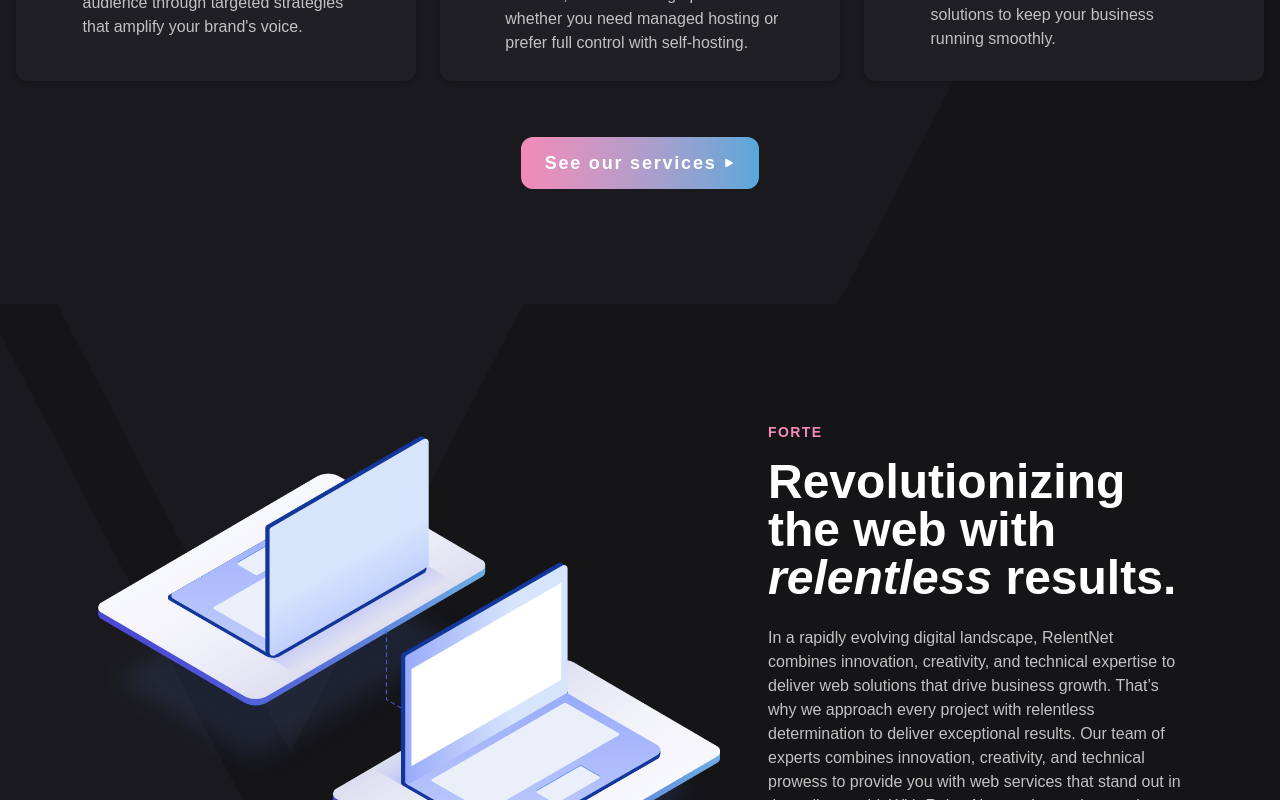
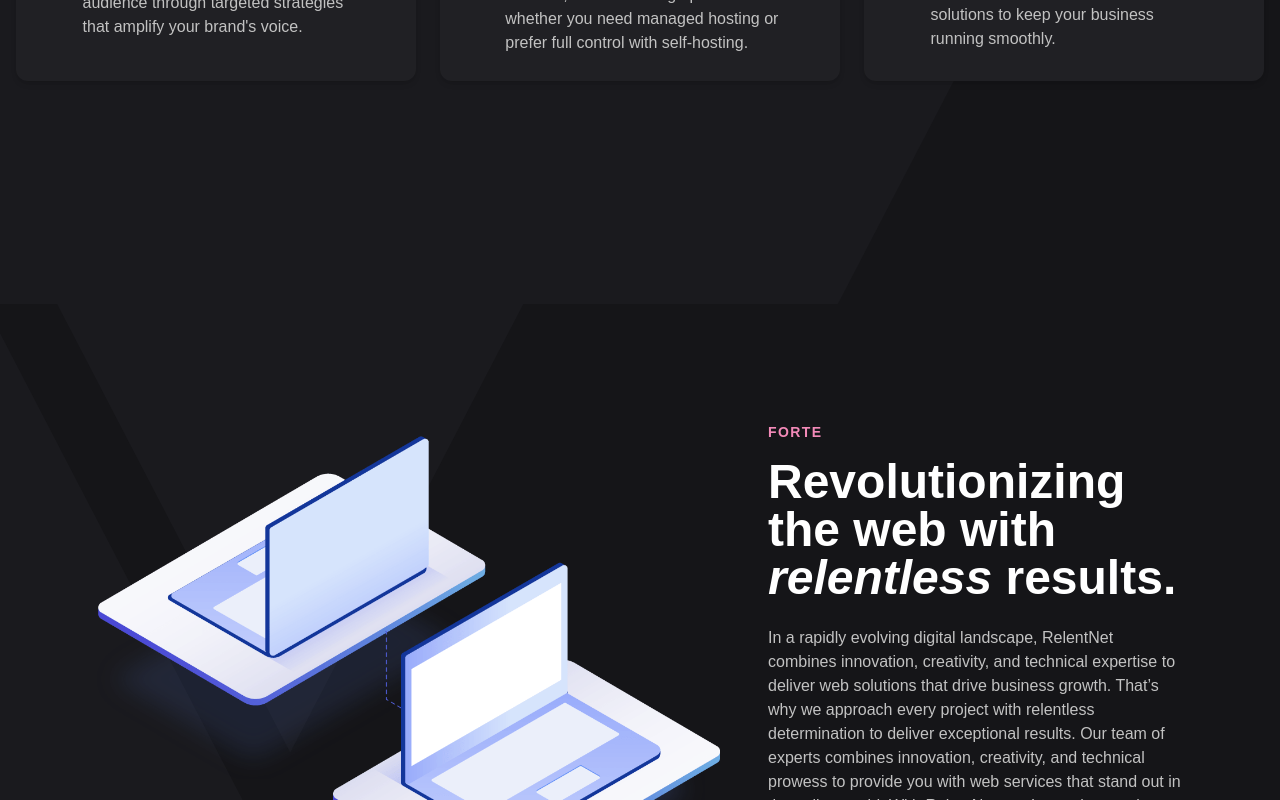
Before and after one commit to brandon-relentnet/nuxt-playground, a Nuxt app: page / in a window 1280 px wide. Shown: the part 1680-2480 px from the top of the page. Built offline with nearby package versions, Linux system fonts and the light colour scheme.

Commit message:
Made some adjustments to animation timing and inline styles. Want to test page speed.

```diff
--- a/components/MotionButton.vue
+++ b/components/MotionButton.vue
@@ -40,7 +40,7 @@
     v-motion-button
     class="group mt-6 px-6 py-3 bg-linear-to-r tracking-widest font-bold from-rose to-foam text-text text-lg rounded-xl cursor-pointer"
     @click="handleClick"
-    style="font-family: 'AdamBold', sans-serif;"
+    style="font-family: 'AdamBold', sans-serif; visibility: hidden; opacity: 0;"
   >
     <slot />
     <PlayIcon
--- a/plugins/motionStaggerFade.js
+++ b/plugins/motionStaggerFade.js
@@ -15,7 +15,7 @@
         // Animate from opacity 0 to 1, and move up from 50px to 0
         setTimeout(() => {
             animate([...el.children], { opacity: [0, 1], y: [50, 0] }, {
-                delay: stagger(.3),
+                delay: stagger(.15),
                 onPlay: () => {
                     // Reveal once we start the animation
                     el.style.visibility = 'visible'
```
